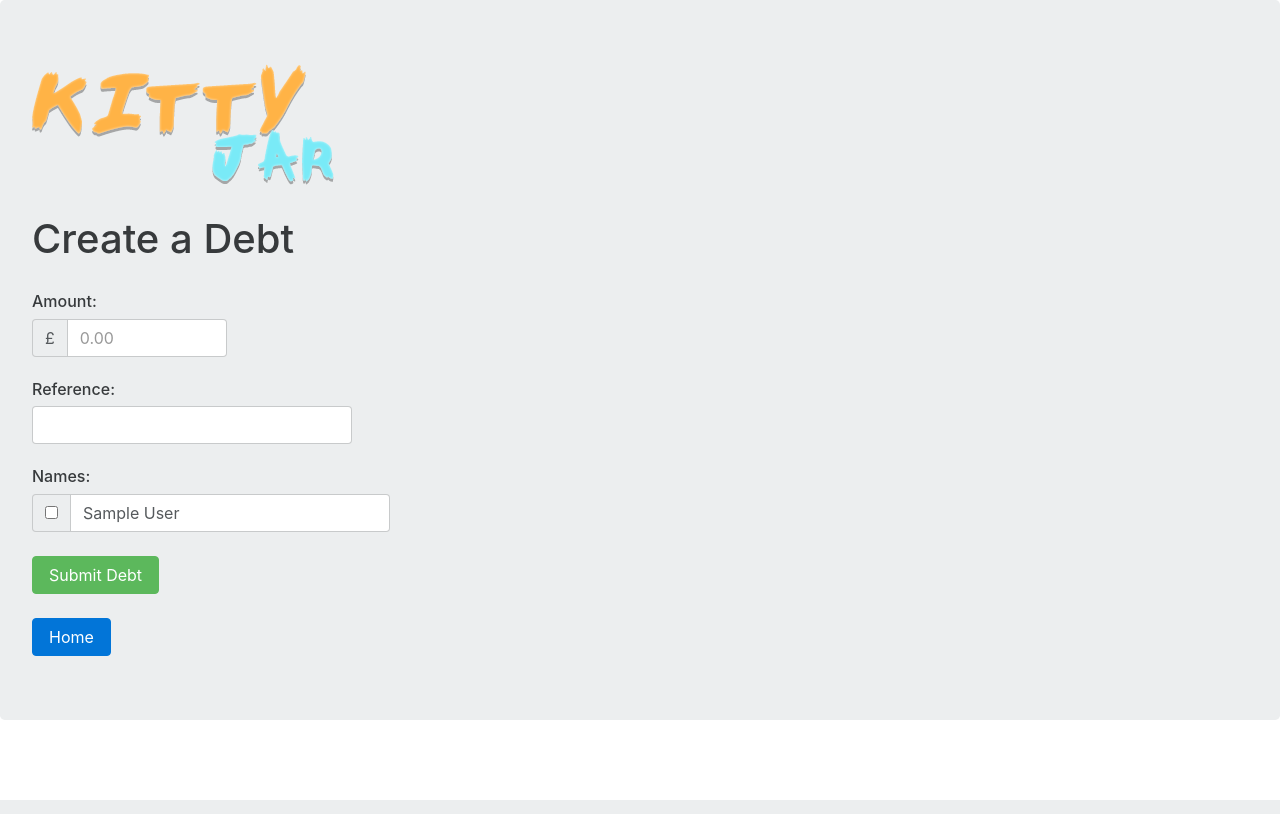
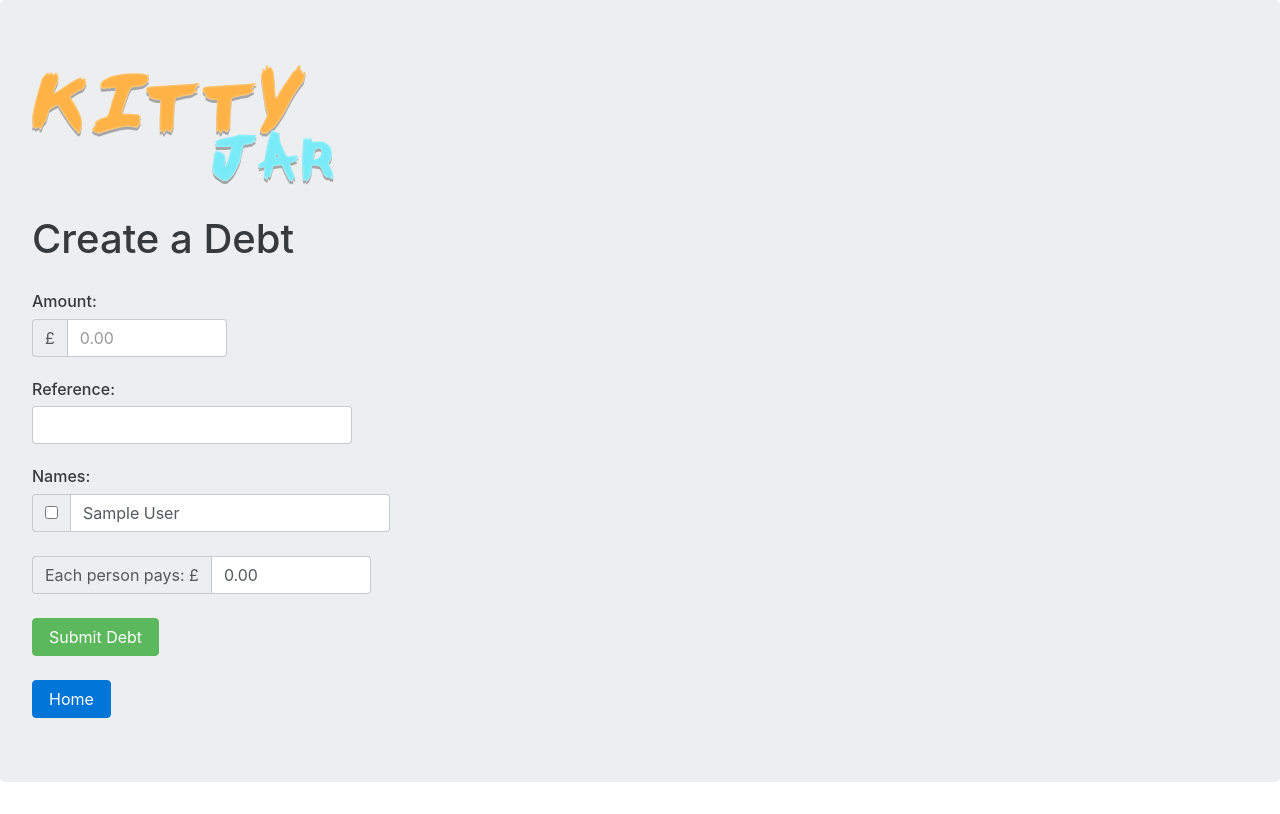
Before and after one commit to RoryCrispin/KittyJar, a PHP site: page /createDebt.php in a window 1280 px wide. Run offline with PHP 8.4, Linux system fonts and the light colour scheme; tables that the repository leaves empty or names only in its code hold one stand-in row (values such as "Sample post"); some libraries are stand-ins or nearby versions.

Commit message:
Updated debt page

```diff
--- a/createDebt.php
+++ b/createDebt.php
@@ -48,7 +48,7 @@
                             <div class='col-lg-6'>
                                 <div class='input-group'>
                                     <span class='input-group-addon'>
-                                        <input type='checkbox' id = '" . $row['name'] . "checkbox'>
+                                        <input type='checkbox' name='checkbox' onclick='checkBoxTest()' id = '" . $row['name'] . " checkbox'>
                                     </span>
                                         <label class='form-control memberName'>" . $row['name'] . "</label>
                                 </div>
@@ -60,8 +60,30 @@
     ?>
     <!-- LOOP END-->
     </form>
+    <br/>
+    <div class="input-group">
+        <span class="input-group-addon">Each person pays: £</span>
+        <label id= 'eachAmount' class='form-control debtAmount'>0.00</label>
+    </div>
+
     <script>
-    function validateDebtAmount(evt) {
+        function checkBoxTest(){
+            var box = document.getElementsByName('checkbox');
+            var textOut = document.getElementById('eachAmount');
+            var debtValue = document.getElementById('debtAmount').value;
+            var numMembers = 0;
+            //TODO: DON'T HARD CODE MAX NUMBER
+            for(var i = 0; i < 10; i++){
+                if(box[1].checked){
+                    numMembers++;
+                }
+            }
+            console.log(debtValue / numMembers);
+            //textOut.value = 'hi';
+
+        }
+
+        function validateDebtAmount(evt) {
             var theEvent = evt || window.event;
             var key = theEvent.keyCode || theEvent.which;
             key = String.fromCharCode( key );
--- a/css/createDebt.css
+++ b/css/createDebt.css
@@ -5,5 +5,5 @@
 
 .memberName{
     width: 20REM!important;
-    display: block;
+    display: inline;
 }
```
